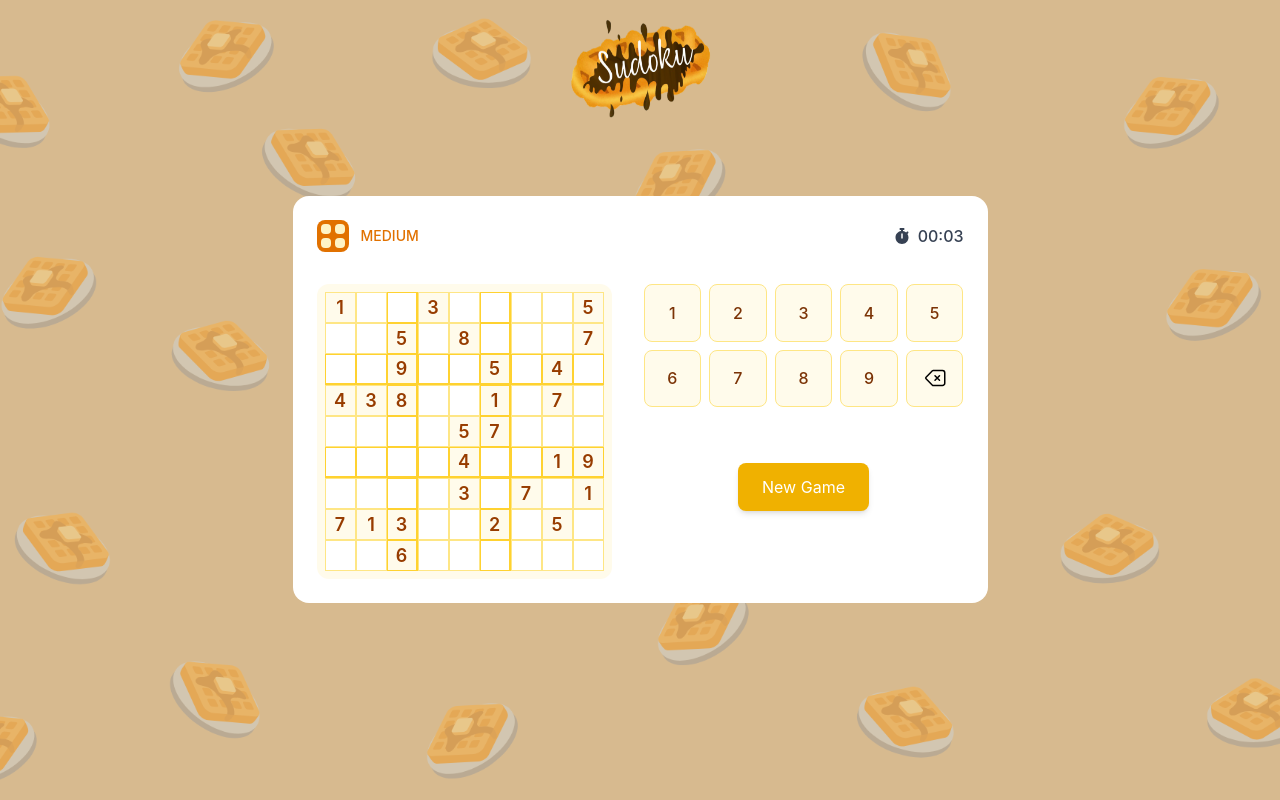
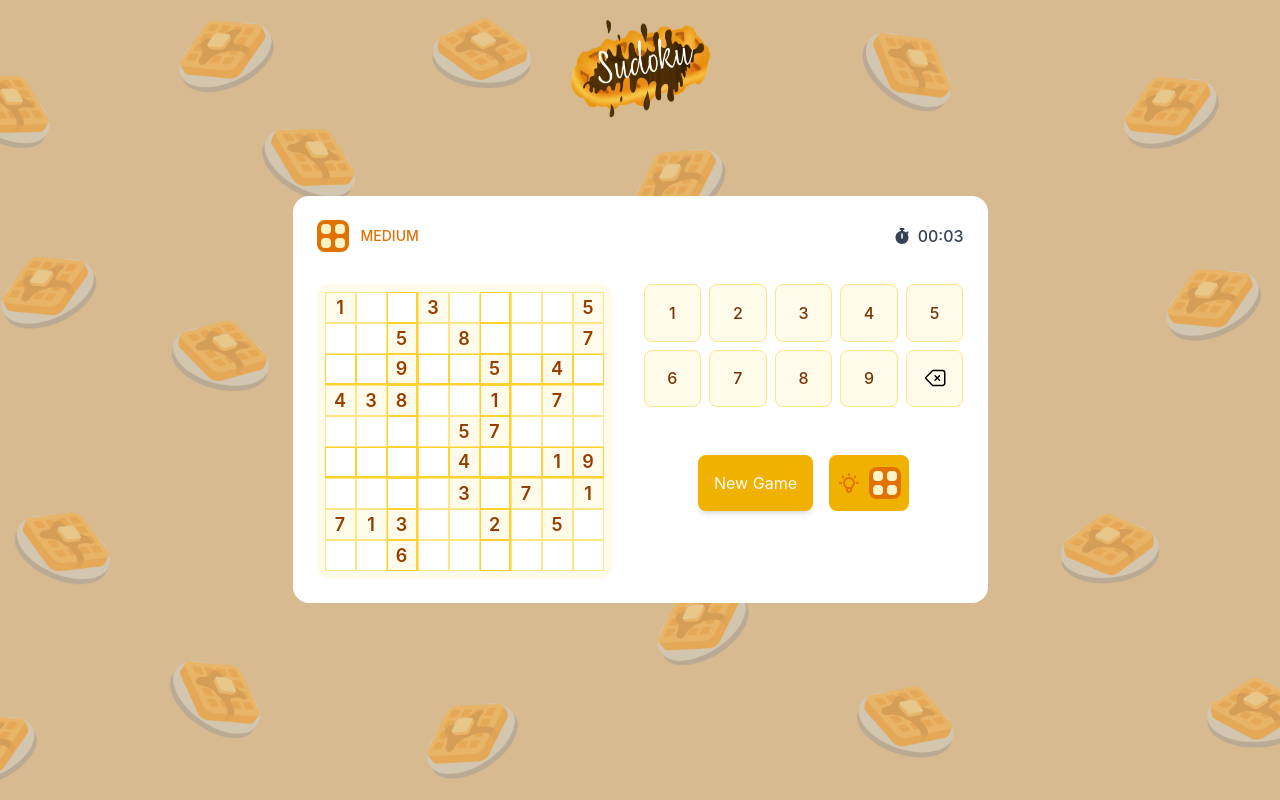
Before and after one commit to RieonaFernandes/Sudoku, a React app: page / in a window 1280 px wide. Both pictures are taken after a click on the button "Start Baking 🧇". Shown: the top 800 px of the page. Built offline with nearby package versions, Linux system fonts and the light colour scheme; the HTML template or start-up script is replaced by a standard one.

Commit message:
feature: Added Clues functionality

```diff
--- a/src/components/GameControls.jsx
+++ b/src/components/GameControls.jsx
@@ -1,31 +1,71 @@
 import PropTypes from "prop-types";
+import { HiOutlineLightBulb } from "react-icons/hi";
 
 // const GameControls = ({ onNewGame, onCheckSolution }) => {
-const GameControls = ({ onNewGame }) => {
+const GameControls = ({ onNewGame, onClue, cluesLeft }) => {
   return (
-    <div className="flex flex-col sm:flex-row justify-center gap-4 mt-8">
-      <button
+    // <div className="flex flex-col sm:flex-row justify-center gap-4 mt-8">
+    /* <button
         onClick={onNewGame}
         className="px-6 py-3 bg-yellow-500 text-white rounded-lg shadow-md hover:bg-yellow-400 transition-colors duration-200 focus:outline-none focus:ring-2 focus:ring-blue-500 focus:ring-offset-2"
         aria-label="Start new game"
       >
         New Game
-      </button>
+      </button> */
 
-      {/* <button
+    /* <button
         onClick={onCheckSolution}
         className="px-6 py-3 bg-emerald-600 text-white rounded-lg shadow-md hover:bg-emerald-700 transition-colors duration-200 focus:outline-none focus:ring-2 focus:ring-emerald-500 focus:ring-offset-2"
         aria-label="Check current solution"
       >
         Check Solution
-      </button> */}
+      </button> */
+
+    <div className="flex justify-center gap-4 mt-6">
+      <button
+        onClick={onNewGame}
+        className="px-4 py-2 bg-yellow-500 text-stone-50 rounded-lg shadow-md hover:bg-yellow-500/60 transition-colors"
+      >
+        New Game
+      </button>
+
+      <button
+        onClick={onClue}
+        disabled={cluesLeft === 0}
+        className={`px-2 py-3 rounded-lg transition-colors flex flex-col gap-1 ${
+          cluesLeft > 0
+            ? "bg-yellow-500 text-stone-50 hover:bg-yellow-500/60"
+            : "bg-yellow-500/50 text-stone-50 cursor-not-allowed"
+        }`}
+      >
+        <div className="flex items-center gap-2">
+          <span className="text-sm font-medium text-amber-600">
+            <HiOutlineLightBulb className="text-2xl" />
+          </span>
+          <div
+            className={`${
+              cluesLeft === 0 ? "hidden" : "bg-amber-600"
+            } h-8 w-8 rounded-lg grid grid-cols-2 gap-1 p-1`}
+          >
+            {[...Array(4)].map((_, i) => (
+              <div
+                key={i}
+                className={`${
+                  i < cluesLeft ? "bg-amber-100" : "bg-amber-600"
+                } rounded-sm`}
+              />
+            ))}
+          </div>
+        </div>
+      </button>
     </div>
   );
 };
 
 GameControls.propTypes = {
   onNewGame: PropTypes.func.isRequired,
-  onCheckSolution: PropTypes.func.isRequired,
+  onClue: PropTypes.func.isRequired,
+  cluesLeft: PropTypes.number.isRequired,
 };
 
 export default GameControls;
--- a/src/components/SudokuGame.jsx
+++ b/src/components/SudokuGame.jsx
@@ -21,6 +21,8 @@ const SudokuGame = () => {
   const [showStartModal, setShowStartModal] = useState(true);
   const [gameStarted, setGameStarted] = useState(false);
   const [showConfirmation, setShowConfirmation] = useState(false);
+  const [cluesUsed, setCluesUsed] = useState(0);
+  const totalClues = 4;
 
   // Initialize game on mount and difficulty change
   useEffect(() => {
@@ -50,6 +52,7 @@ const SudokuGame = () => {
     // setDifficulty(selectedDifficulty);
     setIsTimerRunning(true);
     setGameStarted(true);
+    setCluesUsed(0);
   };
 
   // Handle cell selection
@@ -110,6 +113,23 @@ const SudokuGame = () => {
     window.addEventListener("keydown", handleKeyPress);
     return () => window.removeEventListener("keydown", handleKeyPress);
   }, [selectedCell]);
+
+  const handleClue = () => {
+    if (!selectedCell || cluesUsed >= totalClues) return;
+
+    const newBoard = cloneBoard(board);
+    const { row, col } = selectedCell;
+
+    const correctValue = newBoard[row][col].solution;
+
+    newBoard[row][col].value = correctValue;
+
+    setBoard(newBoard);
+    setCluesUsed((prev) => prev + 1);
+    setConflicts((prev) =>
+      prev.filter((c) => !(c.row === row && c.col === col))
+    );
+  };
 
   return (
     <div className="min-h-screen py-15 pb-4 sm:pb-8 flex items-start justify-center">
@@ -179,9 +199,14 @@ const SudokuGame = () => {
               </div>
 
               {/* Game Controls */}
+              {/* <GameControls
+                onNewGame={() => setShowConfirmation(true)}
+                className="w-full"
+              /> */}
               <GameControls
                 onNewGame={() => setShowConfirmation(true)}
-                className="w-full"
+                onClue={handleClue}
+                cluesLeft={totalClues - cluesUsed}
               />
             </div>
             {/* Add confirmation modal rendering */}
--- a/src/utils/sudokuGenerator.js
+++ b/src/utils/sudokuGenerator.js
@@ -106,11 +106,12 @@ export const generateNewPuzzle = (difficulty = "medium") => {
   const puzzle = removeNumbers(solvedGrid, difficulty);
 
   return puzzle.map((row, rowIndex) =>
-    row.map((value, colIndex) => ({
-      value,
-      isFixed: value !== 0,
-      row: rowIndex,
-      col: colIndex,
+    row.map((cell, colIndex) => ({
+      value: cell,
+      isFixed: cell !== 0,
+      // row: rowIndex,
+      // col: colIndex,
+      solution: solvedGrid[rowIndex][colIndex],
     }))
   );
 };
```
